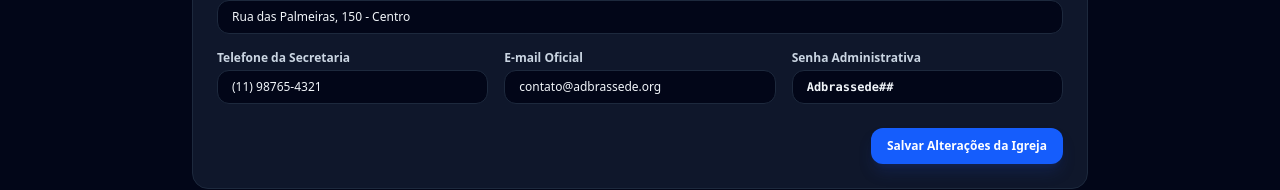
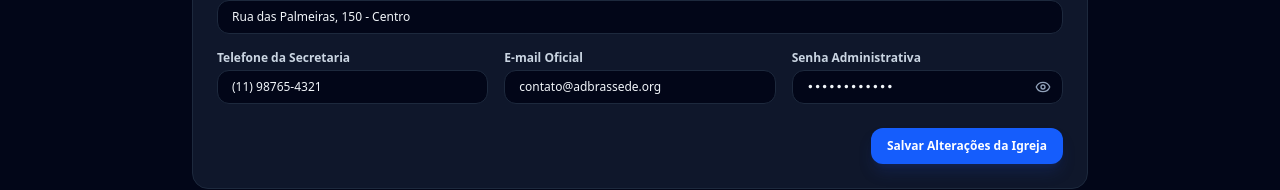
Before and after one commit to evertonsolder3235/Gest-o-Diaconal-, a React (Vite) app: page / in a window 1280 px wide. Both pictures are taken after a click on the button "Configurações". Shown: the part 641-831 px from the top of the page. Built offline with nearby package versions, Linux system fonts and the light colour scheme.

Commit message:
refactor: improve security for administrative passwords
- Mask sensitive passwords by default with toggle visibility
- Remove logout button from navigation
- Remove hardcoded default password hint for improved security posture

```diff
--- a/src/components/AdminPasswordModal.tsx
+++ b/src/components/AdminPasswordModal.tsx
@@ -72,21 +72,9 @@ export const AdminPasswordModal: React.FC = () => {
 
           <form onSubmit={handleSubmit} className="space-y-4">
             <div>
-              <div className="flex items-center justify-between mb-1.5">
-                <label className="block text-xs font-semibold text-slate-300">
-                  Senha Administrativa
-                </label>
-                <button
-                  type="button"
-                  onClick={() => {
-                    setPassword('Adbrassede##');
-                    if (error) setError(false);
-                  }}
-                  className="text-[11px] font-bold text-blue-400 hover:text-blue-300 hover:underline"
-                >
-                  Usar senha padrão (Adbrassede##)
-                </button>
-              </div>
+              <label className="block text-xs font-semibold text-slate-300 mb-1.5">
+                Senha Administrativa
+              </label>
 
               <div className="relative">
                 <input
@@ -98,7 +86,7 @@ export const AdminPasswordModal: React.FC = () => {
                     setPassword(e.target.value);
                     if (error) setError(false);
                   }}
-                  placeholder="Digite a senha administrativa..."
+                  placeholder="Digite a senha..."
                   className={`w-full bg-slate-950 border rounded-xl px-4 py-2.5 text-sm text-slate-100 placeholder-slate-500 focus:outline-none transition-all pr-10 ${
                     error
                       ? 'border-rose-500 focus:border-rose-500 focus:ring-1 focus:ring-rose-500 animate-shake'
@@ -114,13 +102,9 @@ export const AdminPasswordModal: React.FC = () => {
                 </button>
               </div>
 
-              {error ? (
+              {error && (
                 <p className="text-xs text-rose-400 font-medium mt-1.5 flex items-center gap-1">
-                  Senha incorreta. A senha padrão do sistema é <strong className="underline font-bold text-rose-300">Adbrassede##</strong>.
-                </p>
-              ) : (
-                <p className="text-[11px] text-slate-400 mt-1.5">
-                  A senha padrão de fábrica é <strong className="text-slate-200">Adbrassede##</strong> (pode ser alterada em Configurações).
+                  Senha incorreta. Tente novamente.
                 </p>
               )}
             </div>
--- a/src/components/BottomNav.tsx
+++ b/src/components/BottomNav.tsx
@@ -12,13 +12,12 @@ import {
   Megaphone,
   Wallet,
   Settings,
-  LogOut,
   X
 } from 'lucide-react';
 import { motion, AnimatePresence } from 'motion/react';
 
 export const BottomNav: React.FC = () => {
-  const { activeTab, setActiveTab, logout } = useApp();
+  const { activeTab, setActiveTab } = useApp();
   const [isMoreOpen, setIsMoreOpen] = useState(false);
 
   useRegisterBackHandler(isMoreOpen, () => setIsMoreOpen(false));
@@ -90,17 +89,6 @@ export const BottomNav: React.FC = () => {
                   );
                 })}
               </div>
-
-              <button
-                onClick={() => {
-                  setIsMoreOpen(false);
-                  logout();
-                }}
-                className="w-full flex items-center justify-center gap-2 py-3 rounded-2xl bg-rose-950/40 border border-rose-900/50 text-rose-300 text-xs font-bold"
-              >
-                <LogOut className="w-4 h-4" />
-                <span>Sair da Conta</span>
-              </button>
             </motion.div>
           </div>
         )}
--- a/src/components/views/ConfiguracoesView.tsx
+++ b/src/components/views/ConfiguracoesView.tsx
@@ -3,7 +3,9 @@ import { useApp } from '../../context/AppContext';
 import { ChurchLogo } from '../ChurchLogo';
 import {
   Settings,
-  Building2
+  Building2,
+  Eye,
+  EyeOff
 } from 'lucide-react';
 
 export const ConfiguracoesView: React.FC = () => {
@@ -22,6 +24,7 @@ export const ConfiguracoesView: React.FC = () => {
   const [email, setEmail] = useState(config.email);
   const [chavePix, setChavePix] = useState(config.chavePix || '');
   const [senhaAdmin, setSenhaAdmin] = useState(config.senhaAdmin || 'Adbrassede##');
+  const [showSenhaAdmin, setShowSenhaAdmin] = useState(false);
 
   // Keep local fields in sync with context updates/restores
   useEffect(() => {
@@ -179,13 +182,22 @@ export const ConfiguracoesView: React.FC = () => {
               <label className="block text-xs font-semibold text-slate-300 mb-1">
                 Senha Administrativa
               </label>
-              <input
-                type="text"
-                value={senhaAdmin}
-                onChange={(e) => setSenhaAdmin(e.target.value)}
-                placeholder="Ex: Adbrassede##"
-                className="w-full bg-slate-950 border border-slate-800 rounded-xl px-3.5 py-2 text-xs text-slate-100 focus:outline-none focus:border-blue-500 font-mono text-emerald-400 font-bold"
-              />
+              <div className="relative">
+                <input
+                  type={showSenhaAdmin ? 'text' : 'password'}
+                  value={senhaAdmin}
+                  onChange={(e) => setSenhaAdmin(e.target.value)}
+                  placeholder="Digite a senha..."
+                  className="w-full bg-slate-950 border border-slate-800 rounded-xl pl-3.5 pr-10 py-2 text-xs text-slate-100 focus:outline-none focus:border-blue-500 font-mono"
+                />
+                <button
+                  type="button"
+                  onClick={() => setShowSenhaAdmin(!showSenhaAdmin)}
+                  className="absolute right-3 top-1/2 -translate-y-1/2 text-slate-400 hover:text-slate-200 transition-colors"
+                >
+                  {showSenhaAdmin ? <EyeOff className="w-4 h-4" /> : <Eye className="w-4 h-4" />}
+                </button>
+              </div>
             </div>
           </div>
 
```
